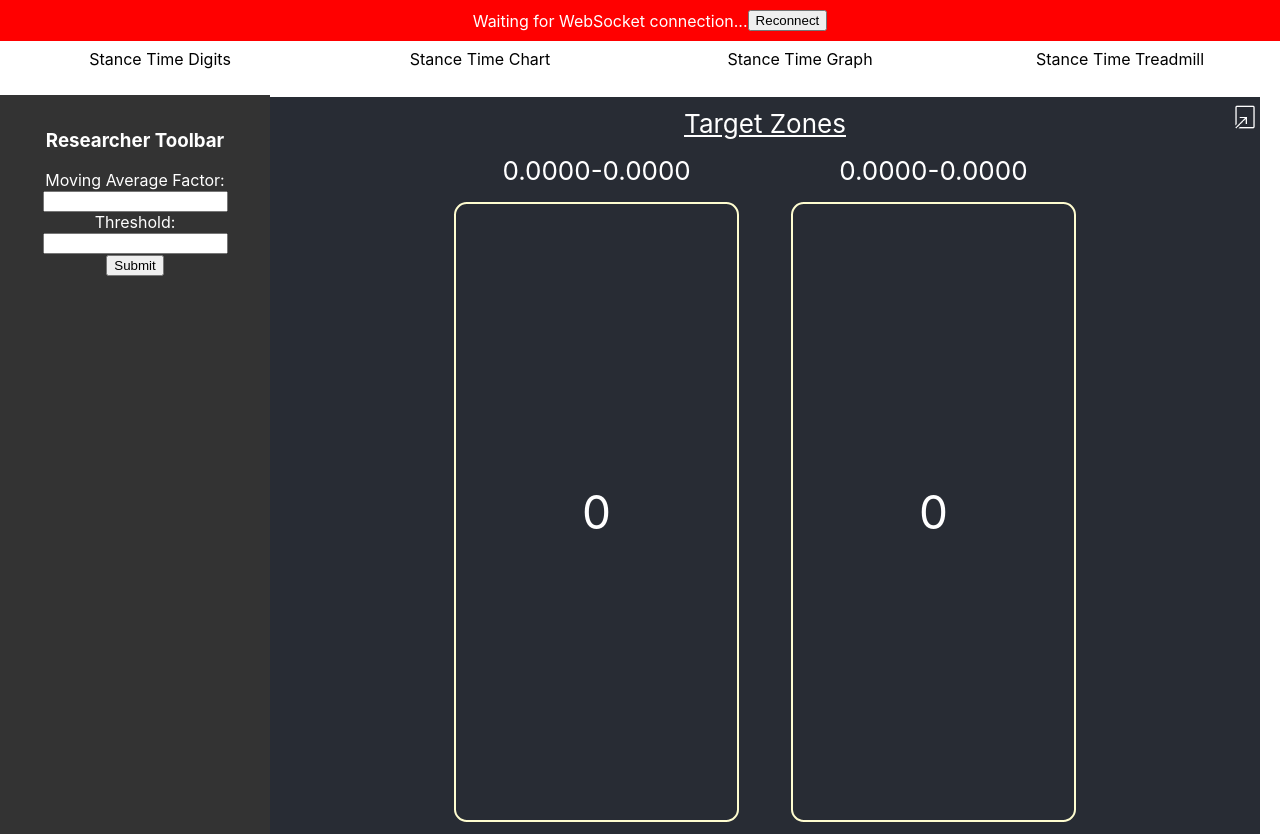
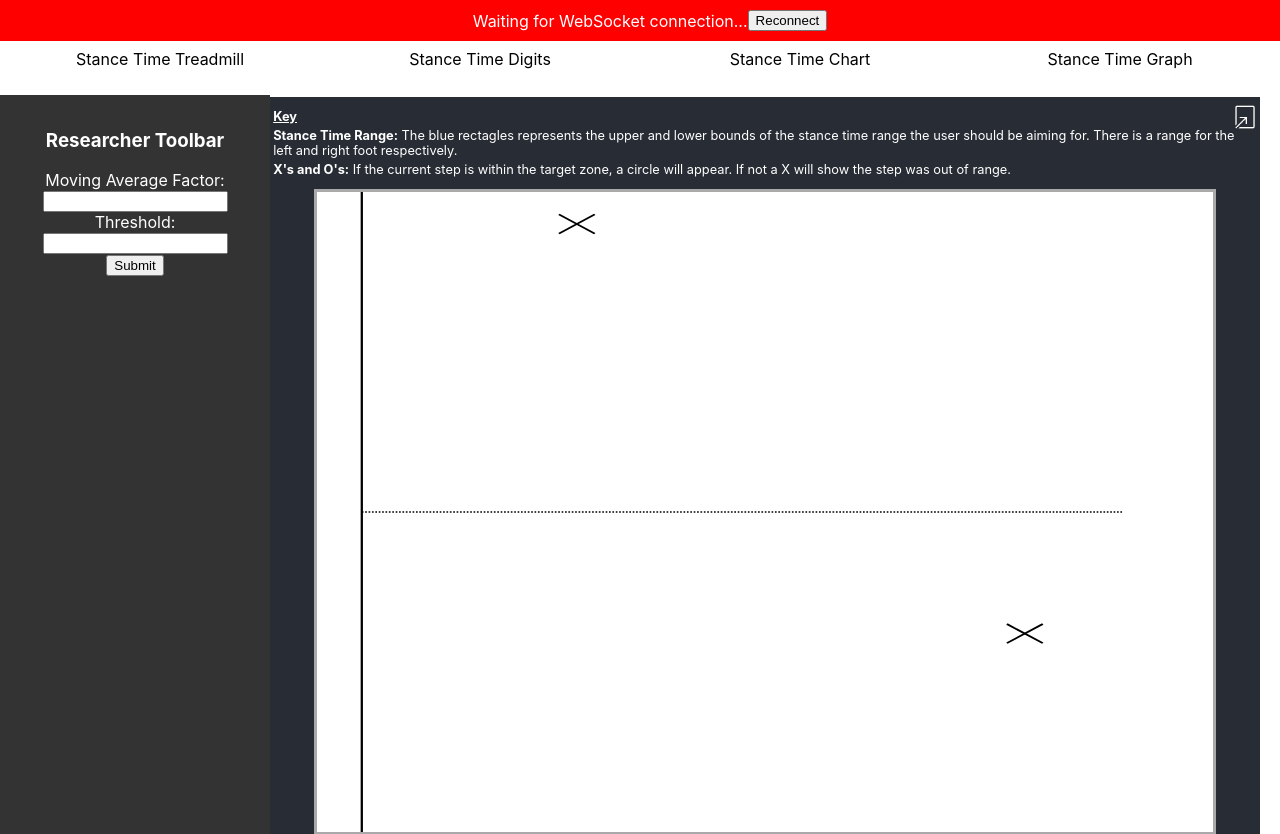
Before and after one commit to oss-slu/Step_Time_Biofeedback, a React (Create React App) app in the folder frontend/: page / in a window 1280 px wide. Shown: the top 834 px of the page. Built offline with nearby package versions, Linux system fonts and the light colour scheme; no server answers.

Commit message:
Set treadmill view as default and reorder navigation buttons in Navigation panel

```diff
--- a/frontend/src/App.js
+++ b/frontend/src/App.js
@@ -9,7 +9,7 @@ import ResearcherToolbar from './components/ResearcherToolbar';
 import PatientView from './PatientView';
 
 function App() {
-  const [currentView, setCurrentView] = useState('StanceTimeDigits');
+  const [currentView, setCurrentView] = useState('StanceTimeTredmill');
 
   const [stanceTime, setStanceTime] = useState({
     left: 0,
--- a/frontend/src/Navigation.js
+++ b/frontend/src/Navigation.js
@@ -4,10 +4,10 @@ function Naviation({ setCurrentView }) {
     return (
         <nav role="navigation" className="Navigation">
             <ul>
-                <li data-testid='stance-time-digits-nav' onClick={() => setCurrentView('StanceTimeDigits')}>Stance Time Digits</li>
-                <li data-testid='stance-time-chart-nav' onClick={() => setCurrentView('StanceTimeChart')}>Stance Time Chart</li>
-                <li data-testid='stance-time-graph-nav' onClick={() => setCurrentView('StanceTimeGraph')}>Stance Time Graph</li>
-                <li data-testid='stance-time-treadmill-nav' onClick={() => setCurrentView('StanceTimeTredmill')}>Stance Time Treadmill</li>
+            <li data-testid='stance-time-treadmill-nav' onClick={() => setCurrentView('StanceTimeTredmill')}>Stance Time Treadmill</li>
+            <li data-testid='stance-time-digits-nav' onClick={() => setCurrentView('StanceTimeDigits')}>Stance Time Digits</li>
+            <li data-testid='stance-time-chart-nav' onClick={() => setCurrentView('StanceTimeChart')}>Stance Time Chart</li>
+            <li data-testid='stance-time-graph-nav' onClick={() => setCurrentView('StanceTimeGraph')}>Stance Time Graph</li>
             </ul>
         </nav>
     );
```
